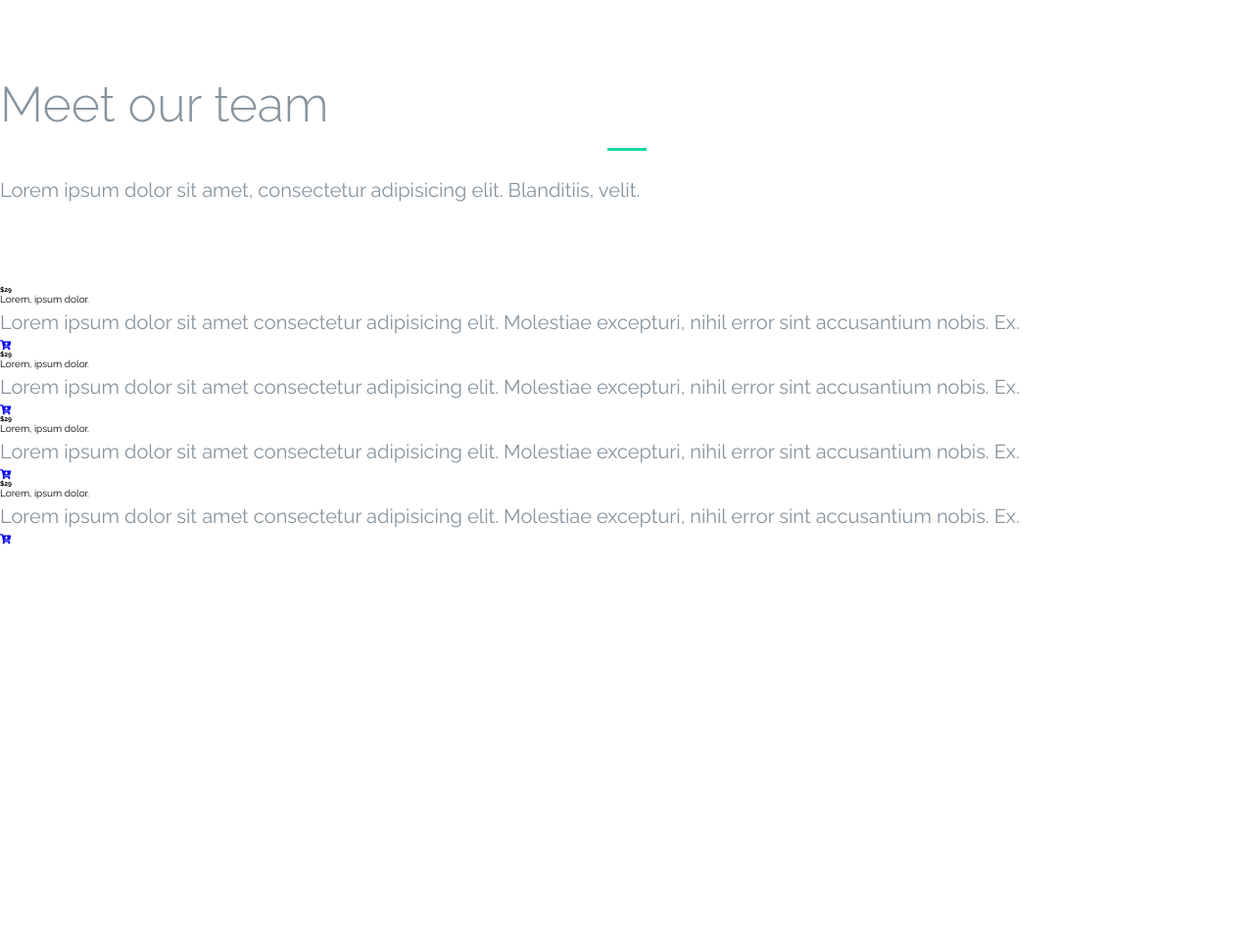
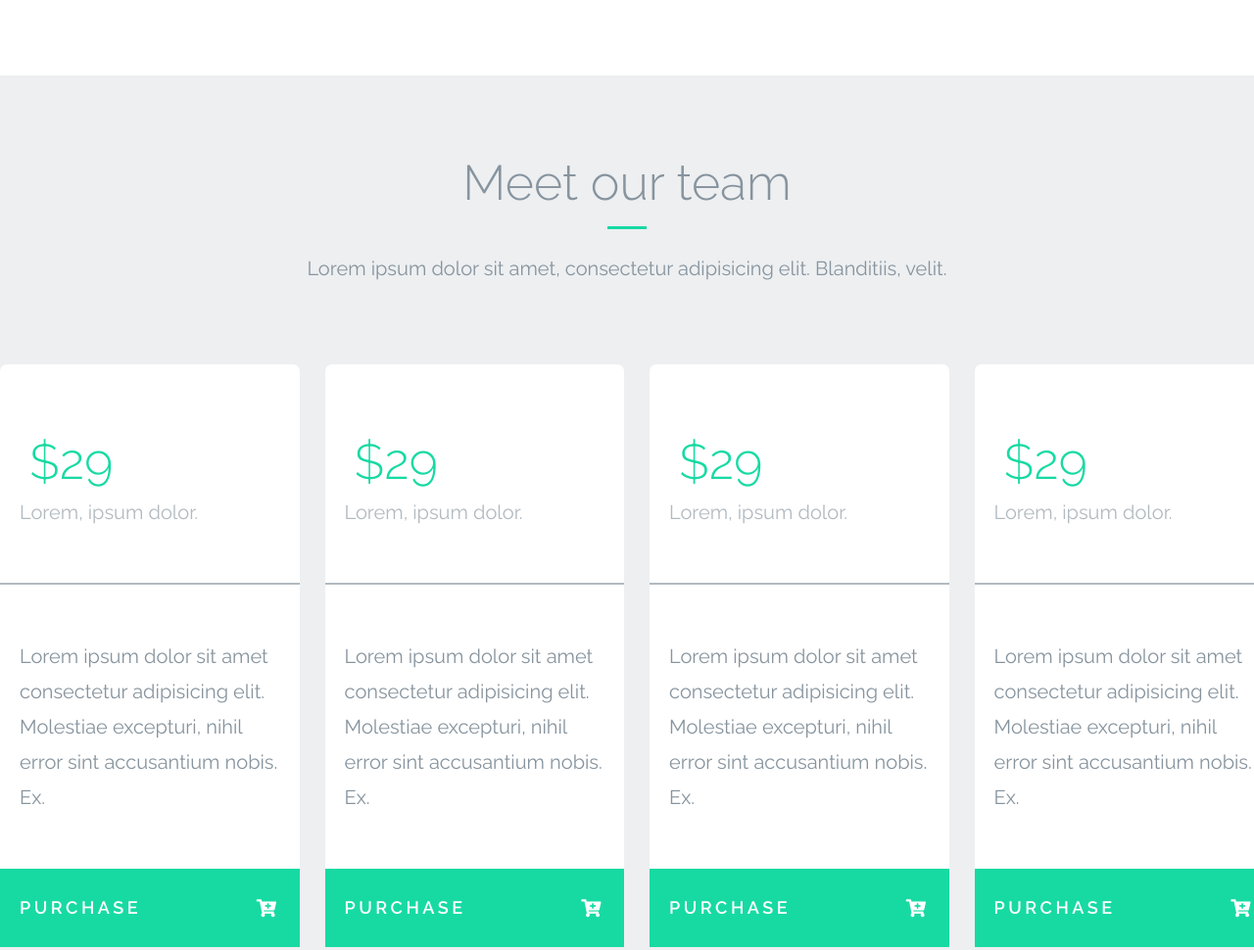
Before and after one commit to Kosik33i6/project-allecto, a website: page index.html in a window 1280 px wide. Shown: the part 5366-6336 px from the top of the page at 98% size. Before the commit the page ends 5922 px from the top, so only its background shows below. Drawn offline with Linux system fonts and the light colour scheme.

Commit message:
Add styles for cards in section pricing, add styles for section pricing

```diff
--- a/index.html
+++ b/index.html
@@ -293,7 +293,7 @@
         </section>
         <section class="section-pricing">
             <div class="section-pricing__container">
-                <div class="section-pricing__row">
+                <div class="section-pricing__row u-padding-vertical-big">
                     <div class="section-pricing__text-box u-margin-bottom-big">
                         <h2 class="heading-secondary u-margin-bottom-medium">Meet our team</h2>
                         <p class="description">Lorem ipsum dolor sit amet, consectetur adipisicing elit. Blanditiis,
@@ -311,7 +311,7 @@
                                         Molestiae excepturi, nihil error sint accusantium nobis. Ex.</p>
                                 </div>
                                 <div class="card-pricing__btn-box">
-                                    <a href="#" class="card-pricing__btn"><i
+                                    <a href="#" class="card-pricing__btn">Purchase<i
                                             class="card-pricing__icon fas fa-cart-plus"></i></a>
                                 </div>
                             </div>
@@ -327,7 +327,7 @@
                                         Molestiae excepturi, nihil error sint accusantium nobis. Ex.</p>
                                 </div>
                                 <div class="card-pricing__btn-box">
-                                    <a href="#" class="card-pricing__btn"><i
+                                    <a href="#" class="card-pricing__btn">Purchase<i
                                             class="card-pricing__icon fas fa-cart-plus"></i></a>
                                 </div>
                             </div>
@@ -343,7 +343,7 @@
                                         Molestiae excepturi, nihil error sint accusantium nobis. Ex.</p>
                                 </div>
                                 <div class="card-pricing__btn-box">
-                                    <a href="#" class="card-pricing__btn"><i
+                                    <a href="#" class="card-pricing__btn">Purchase<i
                                             class="card-pricing__icon fas fa-cart-plus"></i></a>
                                 </div>
                             </div>
@@ -359,7 +359,7 @@
                                         Molestiae excepturi, nihil error sint accusantium nobis. Ex.</p>
                                 </div>
                                 <div class="card-pricing__btn-box">
-                                    <a href="#" class="card-pricing__btn"><i
+                                    <a href="#" class="card-pricing__btn">Purchase<i
                                             class="card-pricing__icon fas fa-cart-plus"></i></a>
                                 </div>
                             </div>
--- a/sass/components/_card.scss
+++ b/sass/components/_card.scss
@@ -89,3 +89,54 @@
         flex-basis: 80%;
     }
 }
+
+.card-pricing {
+    flex-basis: 23.5%;
+    background-color: $color-white;
+    border-radius: 7px;
+
+    &__inner {}
+
+    &__price-box {
+        padding: 6rem 2rem;
+        border-bottom: 2px solid lighten($color: $color-text-2, $amount: 15%);
+    }
+
+    &__price {
+        margin: 1rem;
+        font-size: 5rem;
+        font-weight: 300;
+        color: $color-primary;
+    }
+
+    &__paragraph {
+        font-size: 2rem;
+        color: lighten($color: $color-text-2, $amount: 15%);
+    }
+
+    &__text-box {
+        padding: 2rem;
+        margin: 3.5rem 0;
+    }
+
+    &__btn-box {}
+
+    &__btn {
+        display: flex;
+        padding: .5rem 2rem;
+        line-height: 7rem;
+        width: 100%;
+        background-color: $color-primary;
+        font-size: 1.8rem;
+        letter-spacing: 3.5px;
+        font-weight: 600;
+        color: $color-text-1;
+        text-decoration: none;
+        text-transform: uppercase;
+    }
+
+    &__icon {
+        margin-left: auto;
+        line-height: 7rem;
+    }
+}
--- a/sass/pages/_home.scss
+++ b/sass/pages/_home.scss
@@ -92,3 +92,20 @@
         opacity: 1;
     }
 }
+
+.section-pricing {
+    &__row {
+        background-color: $color-secondary;
+    }
+
+    &__text-box {
+        text-align: center;
+    }
+
+    &__cards-box {
+        width: 130rem;
+        margin: 0 auto;
+        display: flex;
+        justify-content: space-between;
+    }
+}
```
Also changed, not shown: css/style.css, 1 other file.
